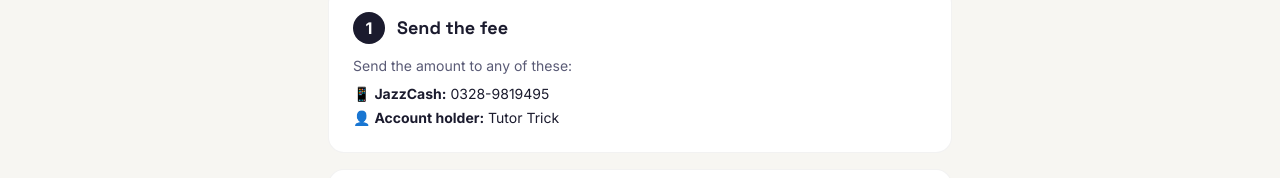
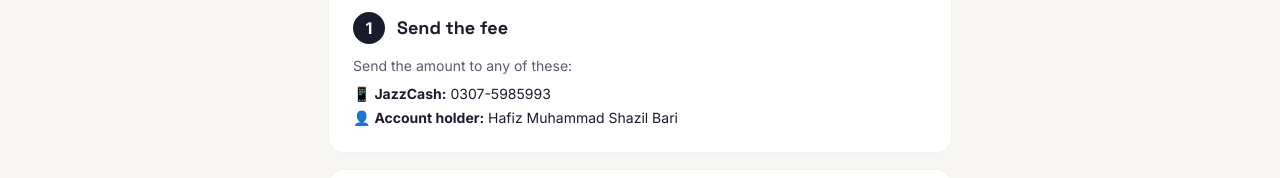
Before and after one commit to med59-hosting/Tutor-Trick, a Next.js app: page /enroll in a window 1280 px wide. Shown: the part 448-626 px from the top of the page. Built offline with nearby package versions, Linux system fonts and the light colour scheme; no server answers.

Commit message:
Update contact number

```diff
--- a/app/enroll/page.tsx
+++ b/app/enroll/page.tsx
@@ -20,8 +20,8 @@
             <div className="flex items-center gap-3 mb-3"><span className="w-8 h-8 rounded-full bg-[#1b1b2e] text-white grid place-items-center font-bold">1</span><h3 className="font-display font-bold text-lg">Send the fee</h3></div>
             <p className="text-[#5a5b76] text-sm mb-2">Send the amount to any of these:</p>
             <ul className="text-sm space-y-1">
-              <li>📱 <b>JazzCash:</b> 0328-9819495</li>
-              <li>👤 <b>Account holder:</b> Tutor Trick</li>
+              <li>📱 <b>JazzCash:</b> 0307-5985993</li>
+              <li>👤 <b>Account holder:</b> Hafiz Muhammad Shazil Bari</li>
             </ul>
           </div>
 
```
